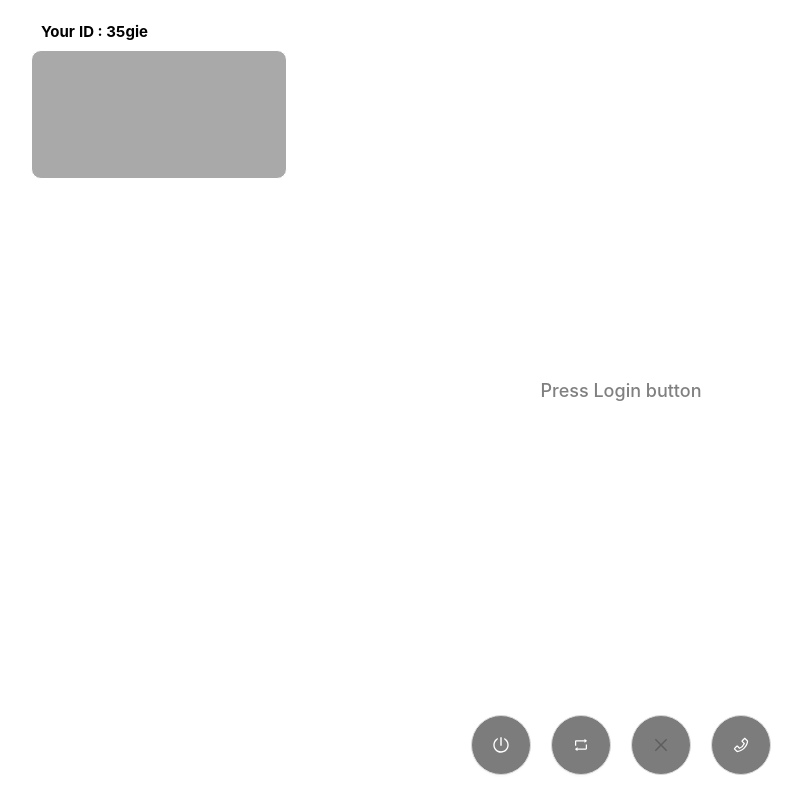
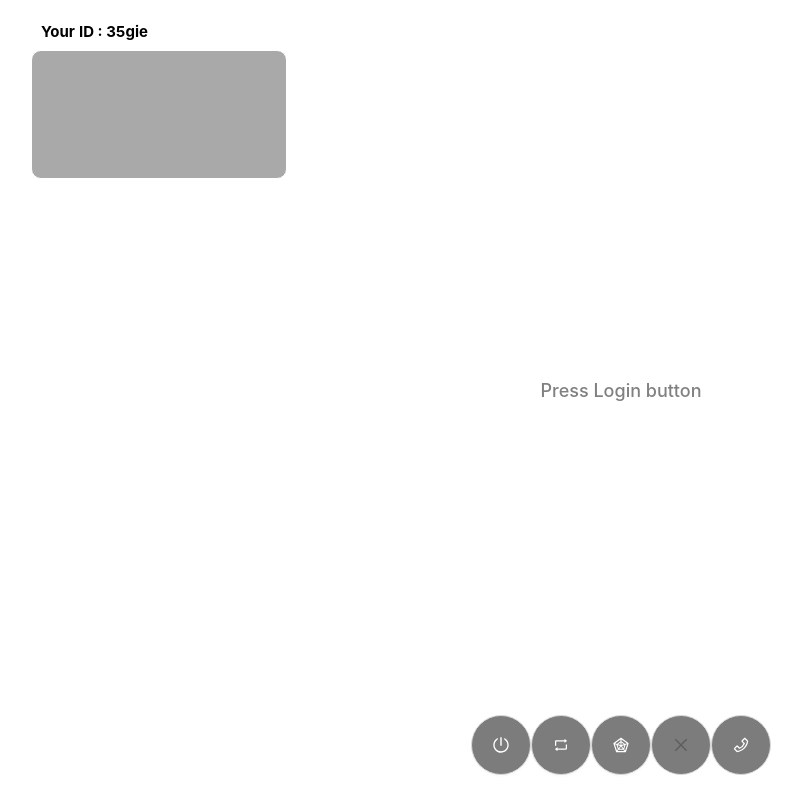
Before and after one commit to dedysimamora/web-rtc-sample, a React (Create React App) app: page /fullscreen in a window 1280 px wide. Shown: the whole page, without its empty margins (19-821 px from the left). Built offline with nearby package versions, Linux system fonts and the light colour scheme; no server answers.

Commit message:
add dummy browsercheck

```diff
--- a/src/components/videoContainerFS.jsx
+++ b/src/components/videoContainerFS.jsx
@@ -1,7 +1,7 @@
 import React,{useState, useEffect, useRef, createRef} from 'react'
 
 import { Card, Row, Col, Input, Button, Modal } from 'antd';
-import {SyncOutlined, SettingOutlined } from '@ant-design/icons';
+import {SyncOutlined, SettingOutlined, RadarChartOutlined } from '@ant-design/icons';
 import firebase from 'firebase/app'
 import 'firebase/database'
 import 'webrtc-adapter'
@@ -35,7 +35,11 @@ import "./videoContainerFS.css"
 const userName = _.times(5, () => _.random(35).toString(36)).join('')
 const VideoContainerFS = () => {
     const [personID, setPersonID] = useState("")
-    const [isModalVisible, setIsModalVisible] = useState(false);
+    const [modalData, setModalData] = useState({
+        visible: false,
+        text : "",
+        okButtonFunct : null
+    });
     const [connectionStatus, setConnectionStatus] = useState(null)
     const [callStatus, setCallStatus] = useState(false)
     const [database, setDatabase] = useState(null)
@@ -78,17 +82,31 @@ const VideoContainerFS = () => {
         })();
     }, [])
 
-    const showModal = () => {
-        setIsModalVisible(true);
+    const disconnectCall = () => {
+
+        setModalData({
+            visible: true,
+            text : "Are You sure ? ",
+            okButtonFunct : closeConnection
+        })
       };
 
-      const handleOk = () => {
-        closeConnection()
-        setIsModalVisible(false);
+      const testBrowser = () => {
+
+        setModalData({
+            visible: true,
+            text : "browser Not Compatible ! ",
+            okButtonFunct : closeBrowserNotCompatible
+        })
       };
 
+
       const handleCancel = () => {
-        setIsModalVisible(false);
+        setModalData({
+            visible: false,
+            text : "",
+            okButtonFunct : null
+        })
       };
 
 
@@ -158,6 +176,23 @@ const VideoContainerFS = () => {
         window.parent.postMessage("customerEndCall", "*");
         remoteVideoRef.current.srcObject = null
         localVideoRef.current.srcObject = null
+        setModalData({
+            visible: false,
+            text : "",
+            okButtonFunct : null
+        })
+    }
+
+    const closeBrowserNotCompatible = () => {
+        localConnection.close()
+        window.parent.postMessage("browserNotSupported", "*");
+        remoteVideoRef.current.srcObject = null
+        localVideoRef.current.srcObject = null
+        setModalData({
+            visible: false,
+            text : "",
+            okButtonFunct : null
+        })
     }
 
     const urlParams = new URLSearchParams(window.location.search);
@@ -207,7 +242,8 @@ const VideoContainerFS = () => {
                                     <>
                                         <Button className={'login-call-fs'} onClick={loginButtonFunc} style={isLogin ? {backgroundColor:'#00CC00'} : {backgroundColor:'#7C7C7C'}}  shape="circle" icon={<PoweroffOutlined className="phoneIcon"  />} size={25} />
                                         <Button className={'button-swap-fs'} onClick={changeCamera}  shape="circle" icon={<RetweetOutlined />} size={25} />
-                                        <Button disabled={!isLogin} className={'button-close-fs'} onClick={showModal} type="danger" shape="circle" icon={<CloseOutlined />} size={25} />
+                                        <Button className={'button-swap-fs'} onClick={testBrowser}  shape="circle" icon={<RadarChartOutlined />} size={25} />
+                                        <Button disabled={!isLogin} className={'button-close-fs'} onClick={disconnectCall} type="danger" shape="circle" icon={<CloseOutlined />} size={25} />
                                     </>
                                 )
 
@@ -221,11 +257,11 @@ const VideoContainerFS = () => {
 
             </Col>
             <Modal
-                visible={isModalVisible}
-                onOk={handleOk}
+                visible={modalData.visible}
+                onOk={modalData.okButtonFunct}
                 onCancel={handleCancel}
             >
-                    <h3>Are You sure ?</h3>
+                    <h3>{modalData.text}</h3>
                 </Modal>
         </Row>
 
```
